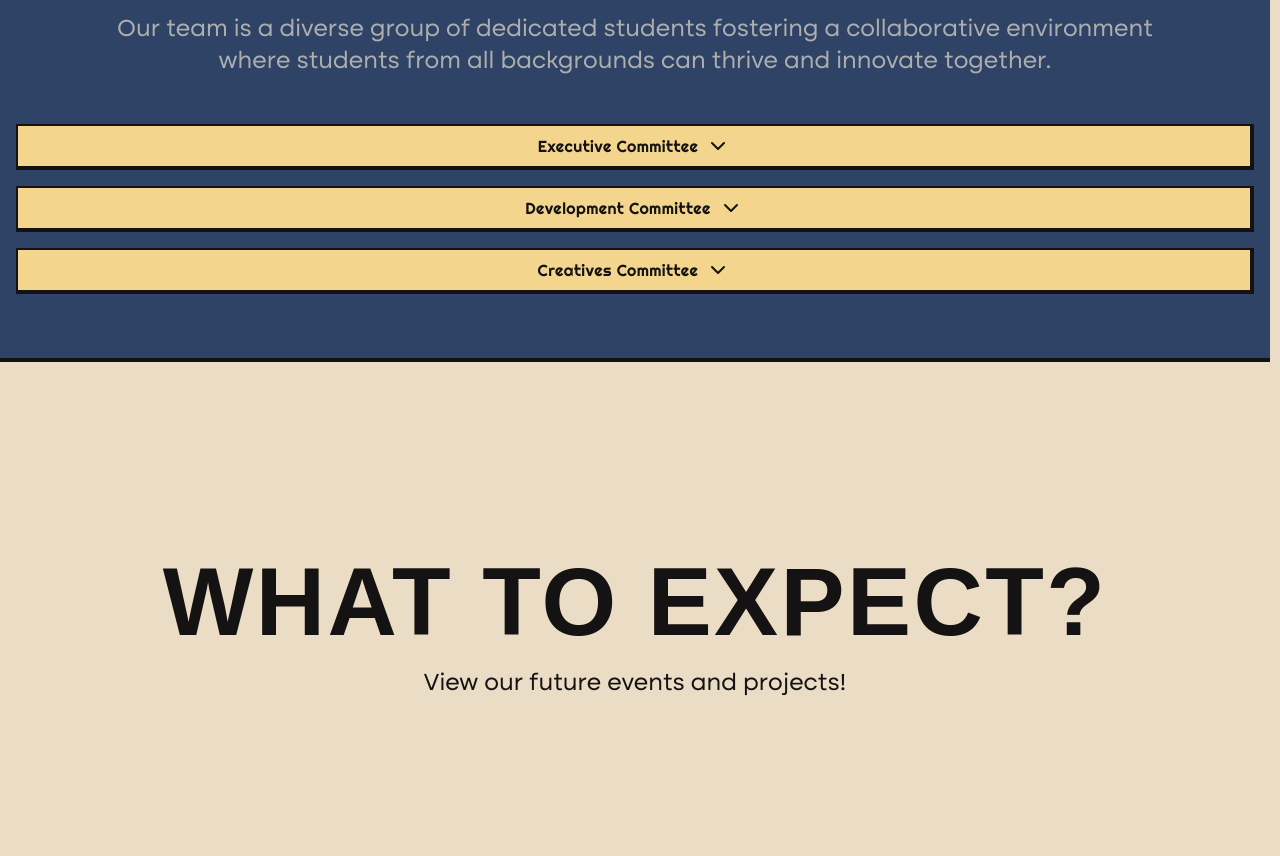
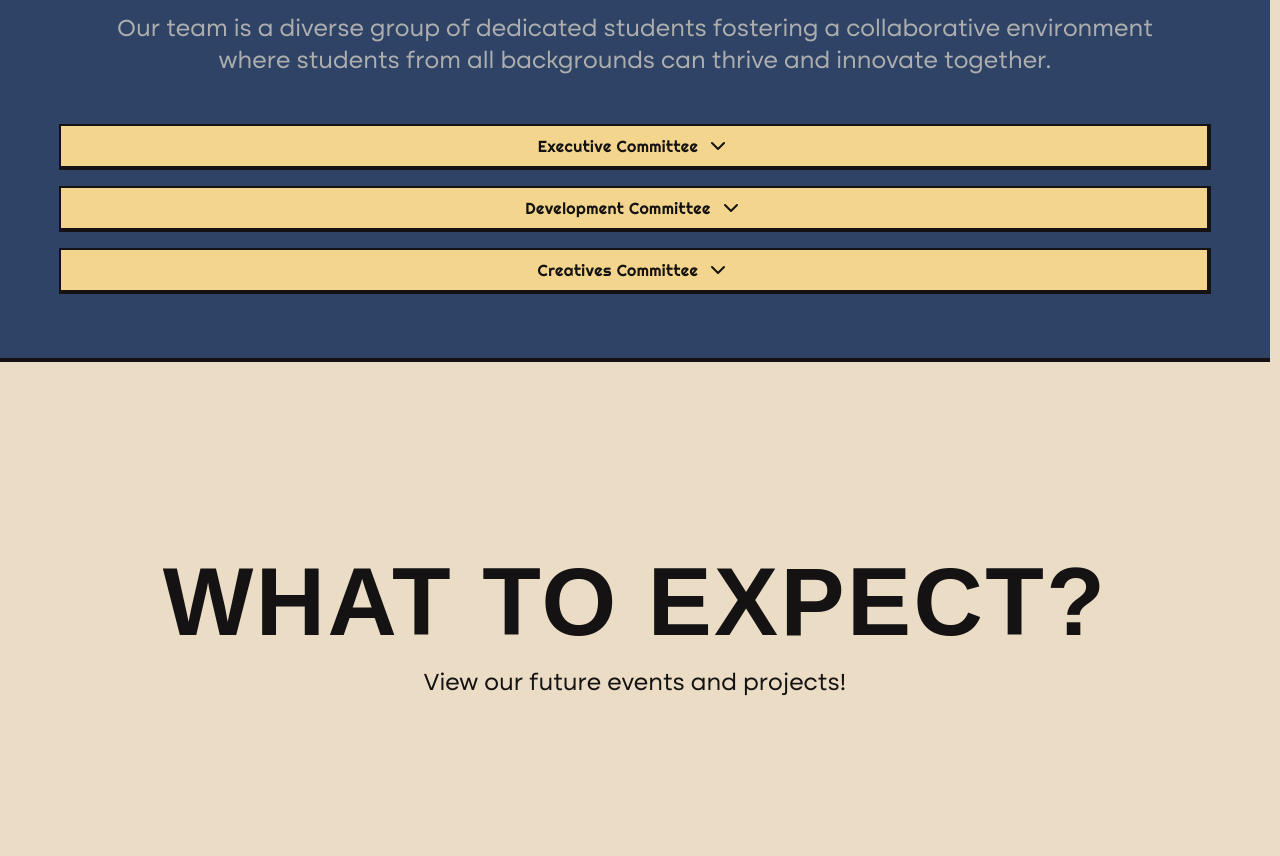
Before and after one commit to dlsl-animodev/project-launchpad, a Next.js app: page / in a window 1280 px wide. Shown: the part 2900-3756 px from the top of the page. Built offline with nearby package versions, Linux system fonts and the light colour scheme; a web font is replaced by a local one.

Commit message:
fix(style): spacing of collapsible officer windows

```diff
--- a/components/meet-the-team/committee.tsx
+++ b/components/meet-the-team/committee.tsx
@@ -4,24 +4,31 @@ import { useState } from "react";
 import { AnimatePresence, motion } from "framer-motion";
 
 import OfficerWindow, { OfficerType } from "./officer-window";
-import { SectionContainerSubHeading } from "../reusables/section";
 import Button from "../ui/button";
-import { ChevronDown, ChevronUp } from "lucide-react";
+import {  ChevronUp } from "lucide-react";
 
 interface CommitteeProps {
     name: string;
     officers: OfficerType[];
     index: number;
+    isLast?: boolean;
 }
-const Committee: React.FC<CommitteeProps> = ({ name, officers, index }) => {
-    const [open, setIsOpen] = useState(false);
+const Committee: React.FC<CommitteeProps> = ({ name, officers, isLast }) => {
+    const [open, setOpen] = useState(false);
 
     const handleOpenCommittee = () => {
-        setIsOpen(!open);
+        setOpen(!open);
     };
 
+    // if this is the element that is open, add more margin below so other buttons do not overlap
+    // the opened committee (unless it's the last one)
     return (
-        <>
+        <div
+            className={`
+                w-full max-w-[90vw] mx-auto
+                ${open && !isLast ? "mb-[10rem] lg:mb-[10rem]" : open && isLast ? "mb-20" : "mb-0"}
+                `}
+        >
             <Button
                 initial={{ opacity: 0, y: 20, scale: 0.7 }}
                 whileInView={{ opacity: 1, y: 0, scale: 1 }}
@@ -55,7 +62,7 @@ const Committee: React.FC<CommitteeProps> = ({ name, officers, index }) => {
                     </motion.ul>
                 )}
             </AnimatePresence>
-        </>
+        </div>
     );
 };
 
--- a/components/meet-the-team/meet-the-team.tsx
+++ b/components/meet-the-team/meet-the-team.tsx
@@ -34,15 +34,16 @@ const MeetTheTeam = () => {
                     all backgrounds can thrive and innovate together.
                 </SectionDescription>
             </SectionContainerHeader>
-            <SectionContainerMain className="w-full space-y-4 flex flex-col items-center">
+            <SectionContainerMain className="w-full gap-4 flex flex-col items-center">
                 {/* Team Committees */}
                 {Object.entries(organizationBody).map(
-                    ([, { title, members }], index) => (
+                    ([, { title, members }], index, array) => (
                         <Committee
                             key={title}
                             name={title}
                             officers={members}
                             index={index}
+                            isLast={index === array.length - 1}
                         />
                     )
                 )}
```
